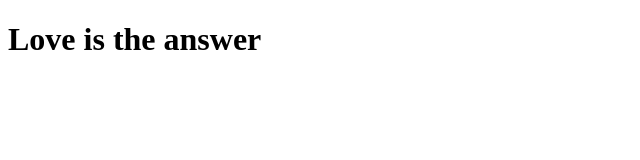
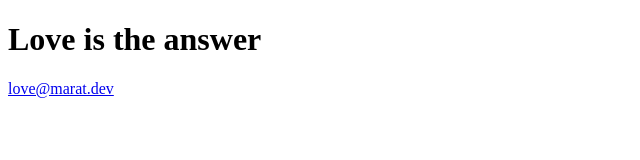
Before and after one commit to marat93/marat93.github.io, a plain HTML site: page index.html in a window 1280 px wide. Shown: the whole page, without its empty margins (0-640 px from the left). Drawn offline with Linux system fonts and the light colour scheme.

Commit message:
Add mail

```diff
--- a/index.html
+++ b/index.html
@@ -6,5 +6,6 @@
   </head>
   <body>
     <h1>Love is the answer</h1>
+    <p><a href="mailto:love@marat.dev">love@marat.dev</a></p>
   </body>
 </html>
```
